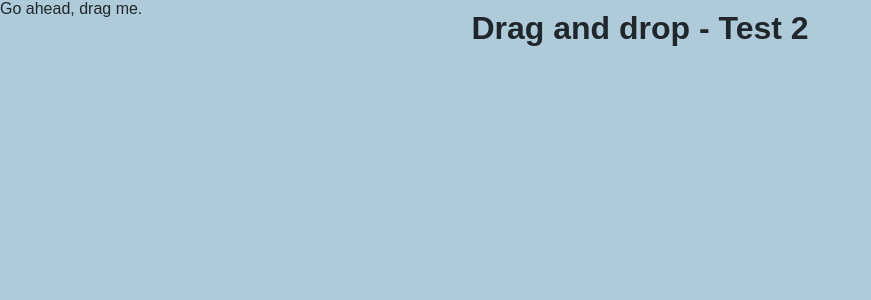
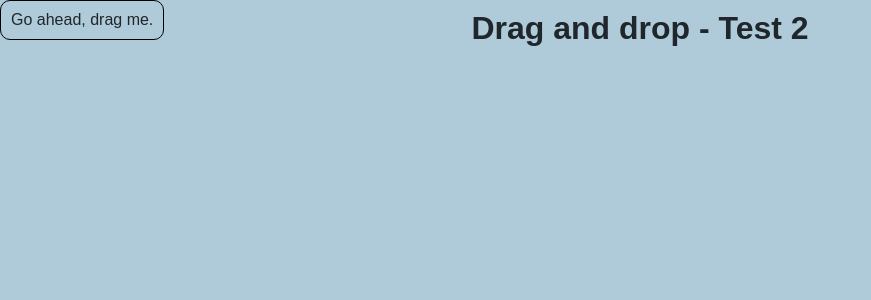
Before and after one commit to BeckieMorton/classview, a React (Vite) app: page /DetailedDashboard in a window 1280 px wide. Shown: the top 300 px of the page, without its empty margins (0-871 px from the left). Built offline with nearby package versions, Linux system fonts and the light colour scheme; a web font is replaced by a local one.

Commit message:
drag and drop works but strangly snaps to the side before resting in correct position dont know why

```diff
--- a/src/components/DragandDrop/BasicSetup.jsx
+++ b/src/components/DragandDrop/BasicSetup.jsx
@@ -1,4 +1,6 @@
 import React, { useState } from "react";
+
+import "./test.css";
 import {
   DndContext,
   KeyboardSensor,
@@ -14,36 +16,33 @@ const defaultCoordinates = {
   y: 0,
 };
 
-const axis = {
-  All: "All",
-  Vertical: "Vertical",
-  Horizontal: "Horizontal",
-};
-
-const DraggableItem = ({
-  axis,
-  label,
-  style,
-  top,
-  left,
-  handle,
-  buttonStyle,
-}) => {
+const DraggableItem = ({ label, style, top, left }) => {
   const { attributes, isDragging, listeners, setNodeRef, transform } =
     useDraggable({
       id: "draggable",
     });
 
+  // Additional styling for border, border radius, and padding
+  const itemStyle = {
+    ...style,
+    position: "absolute",
+    top,
+    left,
+    border: "1px solid black", // 1px black solid border
+    borderRadius: "10px", // border-radius of 10px
+    padding: "10px", // padding of 10px
+    // Apply transform while dragging
+    transform: isDragging
+      ? `translate(${transform.x}px, ${transform.y}px)`
+      : "none",
+    // Ensure smooth transition while dragging
+    transition: isDragging ? "none" : "transform 0.3s ease",
+    zIndex: isDragging ? 9999 : "auto", // Ensure item appears above other elements while dragging
+  };
+
   return (
-    <div
-      ref={setNodeRef}
-      {...attributes}
-      style={{ ...style, position: "absolute", top, left }}
-    >
-      <div {...listeners}>
-        {label}
-        {isDragging && " (dragging)"}
-      </div>
+    <div ref={setNodeRef} {...attributes} style={itemStyle}>
+      <div {...listeners}>{label}</div>
     </div>
   );
 };
--- a/src/components/DragandDrop/test.css
+++ b/src/components/DragandDrop/test.css
@@ -7,3 +7,13 @@
   gap: 50px;
   margin-top: 10px;
 }
+
+.wrapper {
+  display: flex;
+  width: 100%;
+  box-sizing: border-box;
+  padding: 20px;
+  justify-content: flex-start;
+  border: 1px solid black;
+  border-radius: 10px;
+}
```
Also changed, not shown: src/components/DragandDrop/Wrapper.css (added, +11 -0 lines), src/components/DragandDrop/Wrapper.jsx (added, +17 -0 lines).
